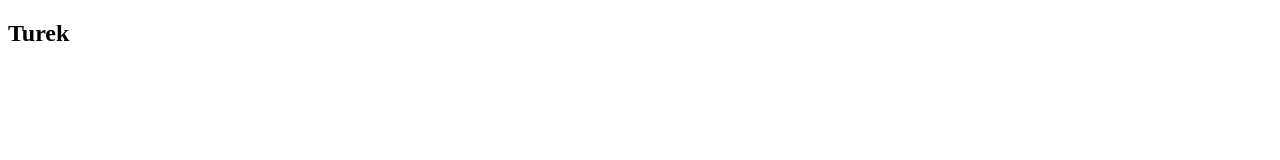
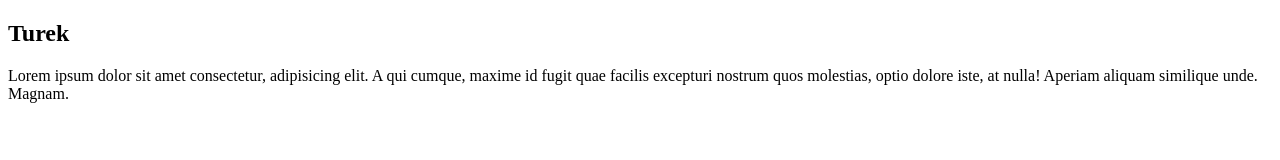
Before and after one commit to Mortuges/turek2, a plain HTML site: page index.html in a window 1280 px wide. Drawn offline with Linux system fonts and the light colour scheme.

Commit message:
přidán první odstavec

```diff
--- a/index.html
+++ b/index.html
@@ -8,5 +8,9 @@
 
     <h2>Turek</h2>
 
+    <p>Lorem ipsum dolor sit amet consectetur, adipisicing elit. A qui cumque, maxime id fugit quae facilis excepturi
+        nostrum quos molestias, optio dolore iste, at nulla! Aperiam aliquam similique unde. Magnam.
+    </p>
+
 </body>
 </html>
```
